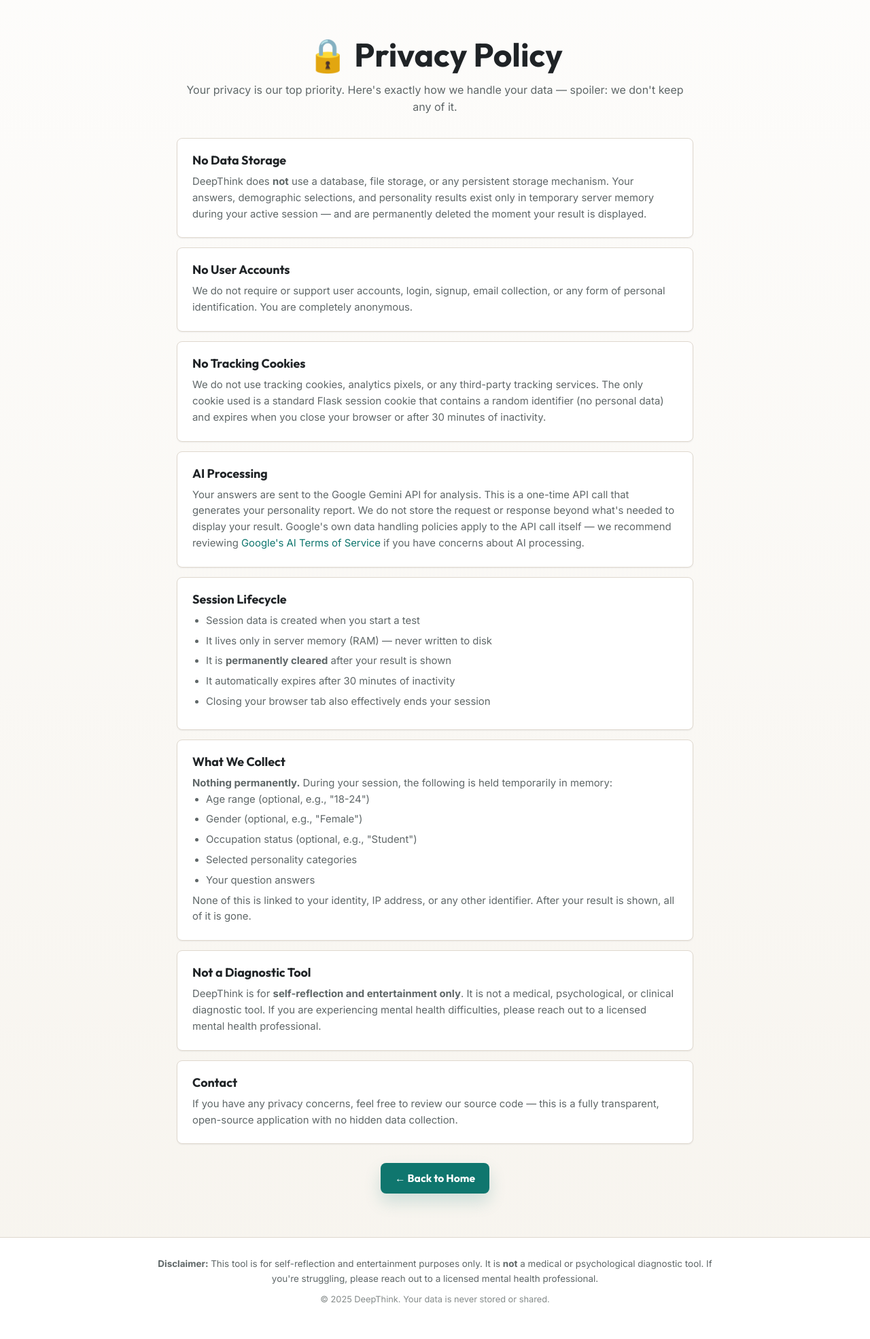
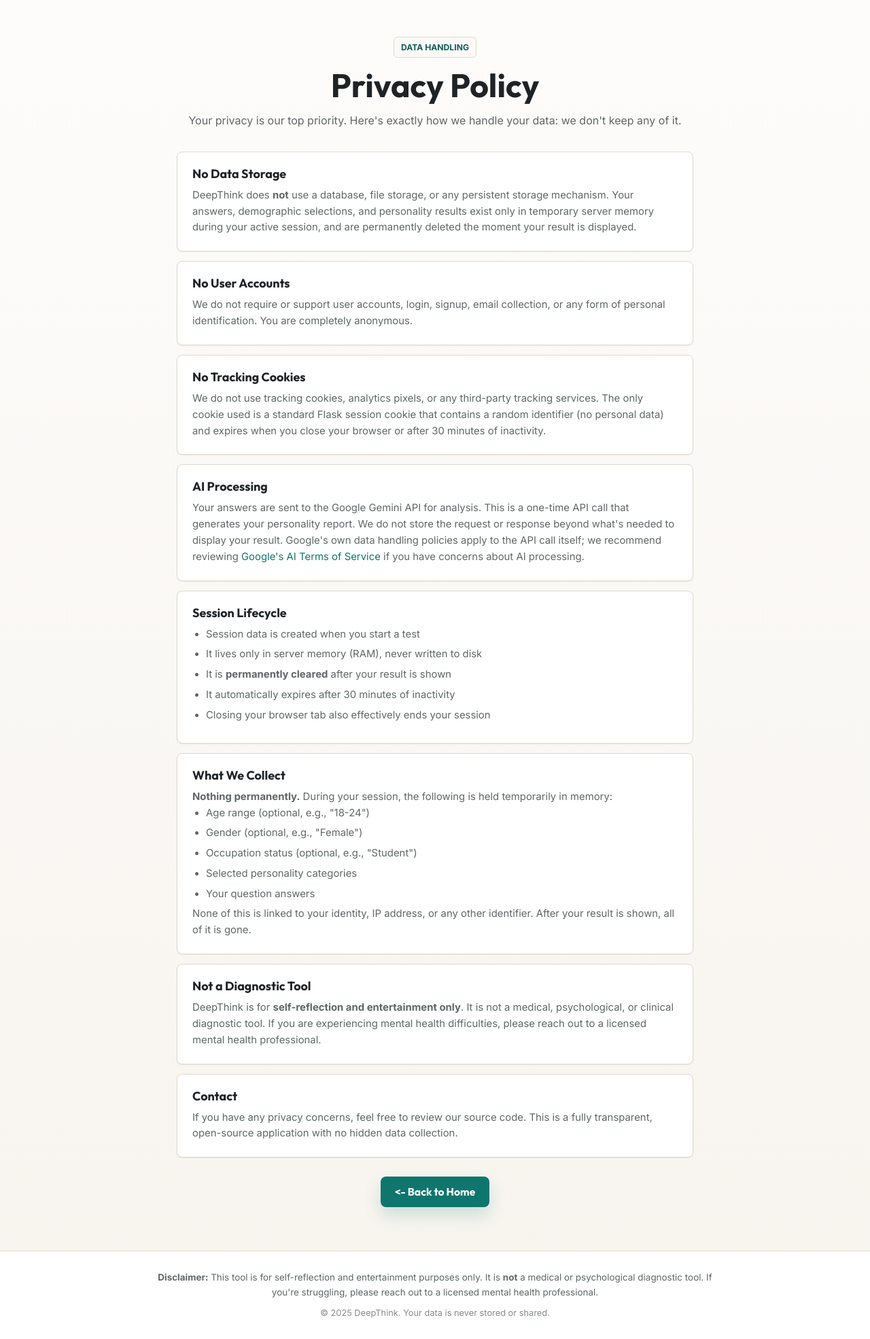
Before and after one commit to Adi-Saha-07/DeepThink-Gen2, a Flask app: page /privacy in a window 1280 px wide. Shown: the part 69-2039 px from the top of the page at 68% size. Before the commit the page ends 1988 px from the top, so only its background shows below. Run offline with Flask 3, Linux system fonts and the light colour scheme.

Commit message:
Update privacy.html

```diff
--- a/templates/privacy.html
+++ b/templates/privacy.html
@@ -1,13 +1,14 @@
 {% extends "base.html" %}
 
-{% block title %}DeepThink — Privacy Policy{% endblock %}
+{% block title %}DeepThink - Privacy Policy{% endblock %}
 
 {% block content %}
 <section class="form-page fade-in">
     <div class="container container-narrow">
         <div class="form-header">
-            <h1>🔒 Privacy Policy</h1>
-            <p class="form-subtitle">Your privacy is our top priority. Here's exactly how we handle your data — spoiler: we don't keep any of it.</p>
+            <div class="eyebrow">Data handling</div>
+            <h1>Privacy Policy</h1>
+            <p class="form-subtitle">Your privacy is our top priority. Here's exactly how we handle your data: we don't keep any of it.</p>
         </div>
 
         <div class="privacy-content">
@@ -15,7 +16,7 @@
                 <h2>No Data Storage</h2>
                 <p>DeepThink does <strong>not</strong> use a database, file storage, or any persistent storage mechanism.
                 Your answers, demographic selections, and personality results exist only in temporary server memory
-                during your active session — and are permanently deleted the moment your result is displayed.</p>
+                during your active session, and are permanently deleted the moment your result is displayed.</p>
             </div>
 
             <div class="privacy-section">
@@ -35,7 +36,7 @@
                 <h2>AI Processing</h2>
                 <p>Your answers are sent to the Google Gemini API for analysis. This is a one-time API call
                 that generates your personality report. We do not store the request or response beyond what's
-                needed to display your result. Google's own data handling policies apply to the API call itself —
+                needed to display your result. Google's own data handling policies apply to the API call itself;
                 we recommend reviewing
                 <a href="https://ai.google.dev/terms" target="_blank" rel="noopener">Google's AI Terms of Service</a>
                 if you have concerns about AI processing.</p>
@@ -45,7 +46,7 @@
                 <h2>Session Lifecycle</h2>
                 <ul>
                     <li>Session data is created when you start a test</li>
-                    <li>It lives only in server memory (RAM) — never written to disk</li>
+                    <li>It lives only in server memory (RAM), never written to disk</li>
                     <li>It is <strong>permanently cleared</strong> after your result is shown</li>
                     <li>It automatically expires after 30 minutes of inactivity</li>
                     <li>Closing your browser tab also effectively ends your session</li>
@@ -74,14 +75,14 @@
 
             <div class="privacy-section">
                 <h2>Contact</h2>
-                <p>If you have any privacy concerns, feel free to review our source code — this is a fully
+                <p>If you have any privacy concerns, feel free to review our source code. This is a fully
                 transparent, open-source application with no hidden data collection.</p>
             </div>
         </div>
 
         <div class="privacy-cta">
             <a href="{{ url_for('index') }}" class="btn btn-primary">
-                ← Back to Home
+                <- Back to Home
             </a>
         </div>
     </div>
```
